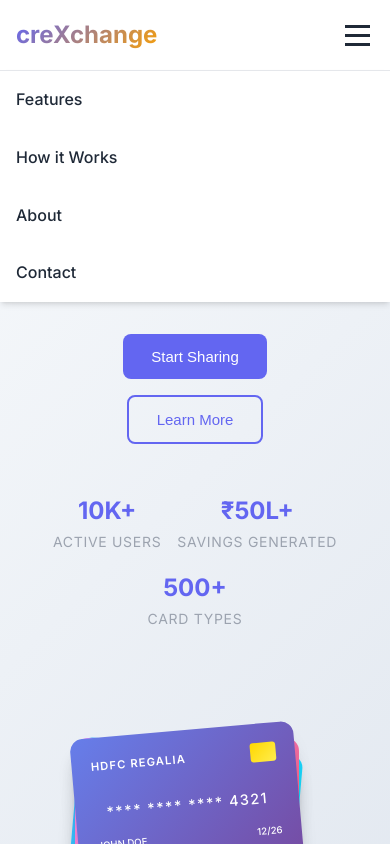
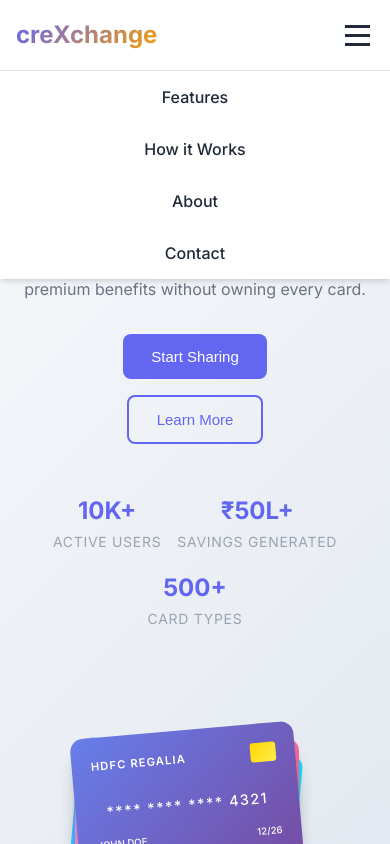
Before and after one commit to saran7136/creXchange, a React (Vite) app: page / in a window 390 px wide. Both pictures are taken after a click on the button 357 px from the left and 35 px from the top of the page. Shown: the top 844 px of the page. Built offline with nearby package versions, Linux system fonts and the light colour scheme; the HTML template or start-up script is replaced by a standard one.

Commit message:
Add smooth scrolling for navigation links

```diff
--- a/src/App.css
+++ b/src/App.css
@@ -34,10 +34,14 @@
 
 .nav-link {
   color: var(--text-primary);
-  text-decoration: none;
+  background: none;
+  border: none;
   font-weight: 500;
   transition: var(--transition);
   position: relative;
+  cursor: pointer;
+  font-size: inherit;
+  font-family: inherit;
 }
 
 .nav-link:hover {
--- a/src/components/Header.jsx
+++ b/src/components/Header.jsx
@@ -2,6 +2,17 @@ import React, { useState } from 'react'
 
 function Header() {
   const [isMenuOpen, setIsMenuOpen] = useState(false)
+
+  const scrollToSection = (sectionId) => {
+    const element = document.getElementById(sectionId)
+    if (element) {
+      element.scrollIntoView({
+        behavior: 'smooth',
+        block: 'start'
+      })
+    }
+    setIsMenuOpen(false) // Close mobile menu after clicking
+  }
 
   return (
     <header className="header">
@@ -12,10 +23,10 @@ function Header() {
           </div>
 
           <nav className={`nav ${isMenuOpen ? 'nav-open' : ''}`}>
-            <a href="#features" className="nav-link">Features</a>
-            <a href="#how-it-works" className="nav-link">How it Works</a>
-            <a href="#about" className="nav-link">About</a>
-            <a href="#contact" className="nav-link">Contact</a>
+            <button onClick={() => scrollToSection('features')} className="nav-link">Features</button>
+            <button onClick={() => scrollToSection('how-it-works')} className="nav-link">How it Works</button>
+            <button onClick={() => scrollToSection('about')} className="nav-link">About</button>
+            <button onClick={() => scrollToSection('contact')} className="nav-link">Contact</button>
           </nav>
 
           <div className="header-actions">
--- a/src/index.css
+++ b/src/index.css
@@ -32,7 +32,6 @@ body {
   color: var(--text-primary);
   background-color: var(--bg-primary);
   font-size: 16px;
-  scroll-behavior: smooth;
 }
 
 .container {
```
